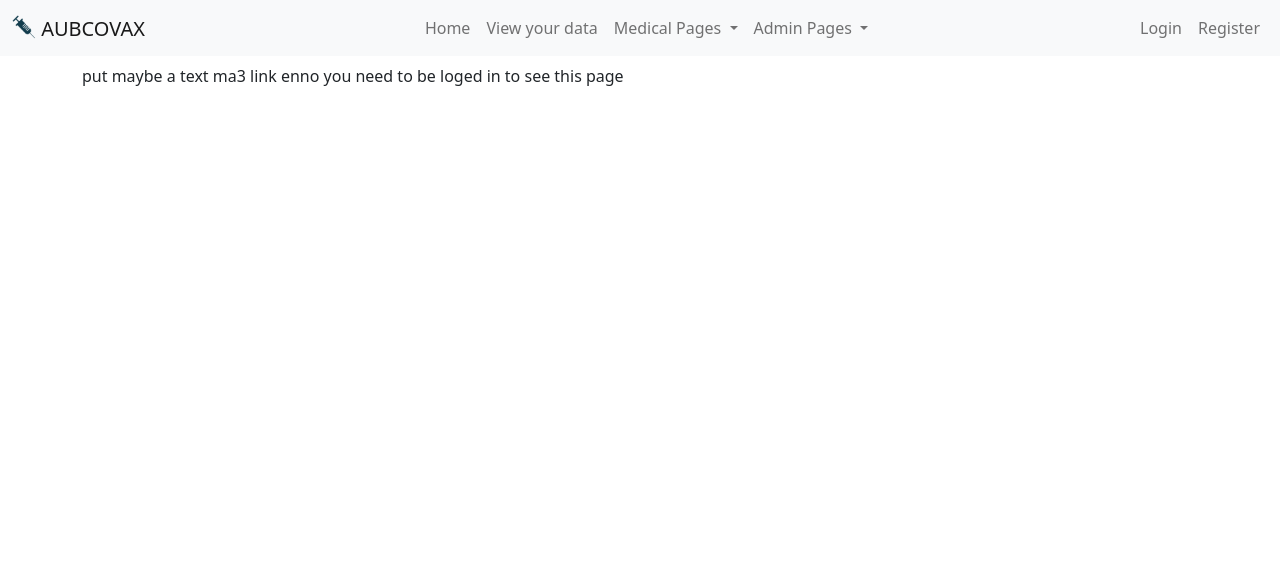
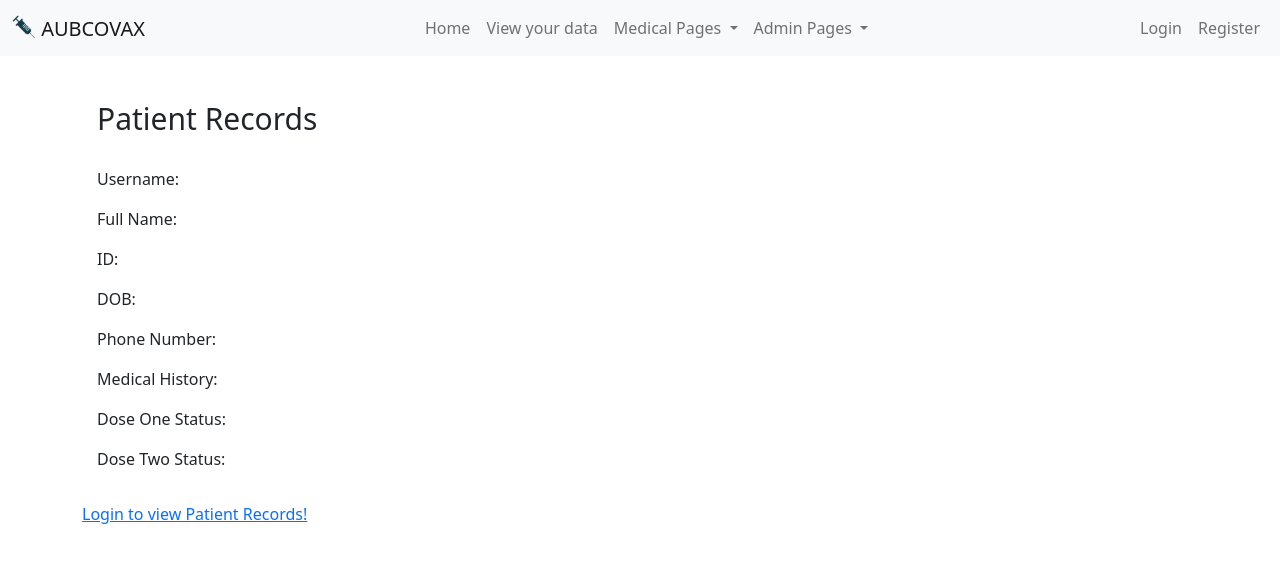
Before and after one commit to bechara-rizk/AUBCOVAX, a Django app: page /patientInfo/ in a window 1280 px wide. Shown: the top 563 px of the page. Run offline with Django 4.2, Linux system fonts and the light colour scheme.

Commit message:
patientinfo page

```diff
--- a/mysite/main/templates/patientInfo.html
+++ b/mysite/main/templates/patientInfo.html
@@ -1,17 +1,68 @@
 {% extends 'base.html' %}
+
 
 {% block title %}Patient Records{% endblock %}
 
 {% block css %}
 <style>
+.notauth{
+    color:red;
+    font-size: 15px;
+}
+
+.infopagecontainer{
+    margin-top: 30px;
+    padding: 15px;
+}
+
+h1{
+    margin-bottom: 30px;
+    font-size: 30px;
+}
 
 </style>
 {% endblock %}
 
 {% block content %}
+
 {% if user.is_authenticated %}
-Patient records tatata
+    <div class="infopagecontainer">
+        <h1>Patient Records</h1>
+        <p>Username: {{ user }} </p>
+        <p>Full Name: {{user.name}}</p>
+        <p>ID: {{user.ID_nbr}}</p>
+        <p>DOB: {{user.DOB}}</p>
+        <p>Phone Number: {{user.phone_nbr}} </p>
+        <p>Address: {{user.address}} </p>
+        <p>Medical History: {{user.medical_history}} </p>
+        {%if user.doseOne %}
+        <p>Dose One Date: {{user.doseOneDate}}  </p>
+        {%else%}
+        <p>Dose One Date: Not Taken Yet!  </p>
+        {%endif%}
+
+        {%if user.doseTwo %}
+        <p>Dose Two Status:{{user.doseTwoDate}} </p>
+        {%else%}
+        <p>Dose Two Date: Not Taken Yet!  </p>
+        {%endif%}
+    </div>
+
 {% else %}
-put maybe a text ma3 link enno you need to be loged in to see this page
+<div class="infopagecontainer">
+    <h1>Patient Records</h1>
+    <p>Username: </p>
+    <p>Full Name: </p>
+    <p>ID: </p>
+    <p>DOB: </p>
+    <p>Phone Number: </p>
+    <p>Medical History: </p>
+    <p>Dose One Status: </p>
+    <p>Dose Two Status: </p>
+</div>
+
+<a href="/login"> Login to view Patient Records! </a>
 {% endif %}
+
+
 {% endblock %}
```
Also changed, not shown: mysite/db.sqlite3.
